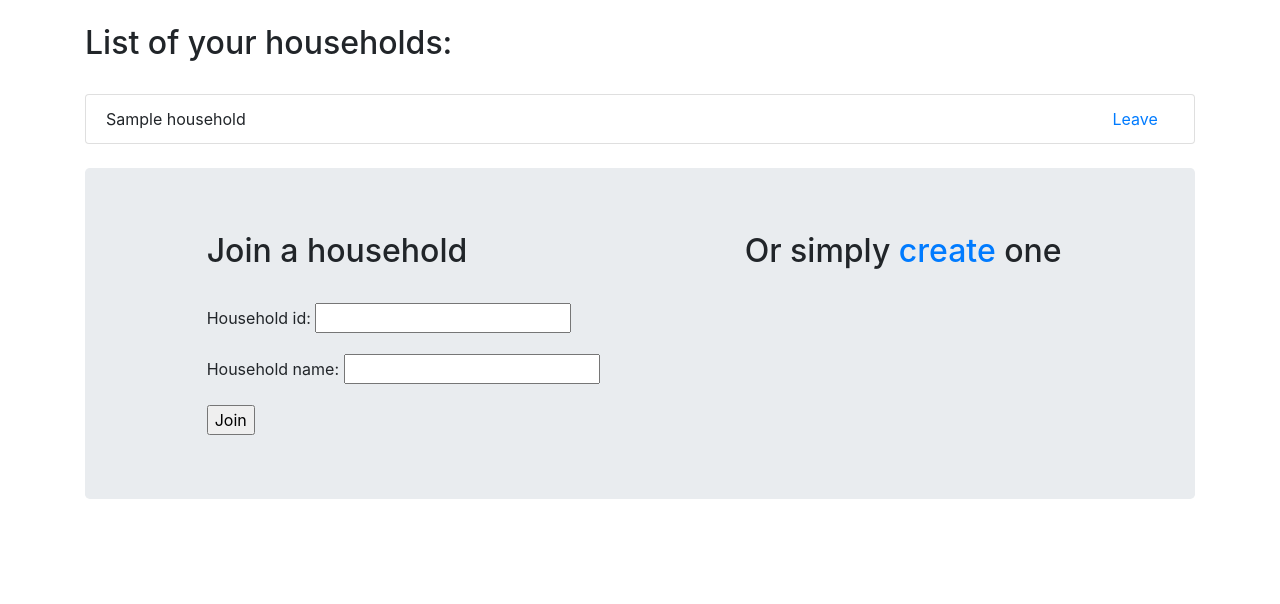
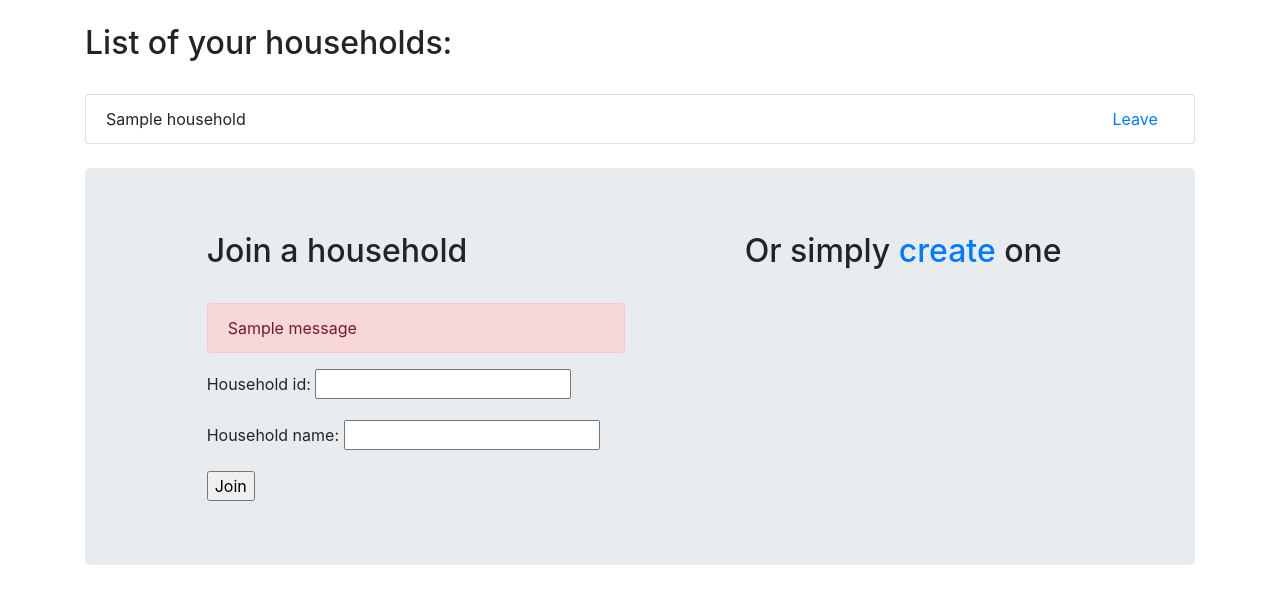
Before and after one commit to Seqrous/ThingsWeNeedRedefined, a Django app: a page that uses ThingsWeNeed/shopping_app/templates/shopping_app/household_list.html in a window 1280 px wide. Shown: the part 56-660 px from the top of the page. Run offline with Django 3.2, Linux system fonts and the light colour scheme; a user stored in the database is signed in; tables that the repository leaves empty hold one stand-in row (values such as "Sample post"); one stand-in notice (Sample message) is shown; some libraries are stand-ins or nearby versions.

Commit message:
Added error messages to join household form and improved validation for JoinHouseholdView

```diff
--- a/ThingsWeNeed/shopping_app/templates/shopping_app/household_list.html
+++ b/ThingsWeNeed/shopping_app/templates/shopping_app/household_list.html
@@ -28,15 +28,24 @@
     <div class='jumbotron'>
         <div class='row'>
             <div class='col-md-1'></div>
-            <div class='col-md-6'>
+            <div class='col-md-5'>
                 <h2>Join a household</h2>
                 <br>
+                {% if messages %}
+                    {% for message in messages %}
+                        <div class="alert alert-danger">
+                            {{ message|safe }}
+                        </div>
+                    {% endfor %}
+                {% endif %}
+
                 <form methods='POST' action="{% url 'shopping_app:household_join' username=user.username %}">
                     {{ form.as_p }}
                     {% csrf_token %}
                     <input type="submit" value='Join'>
                 </form>
             </div>
+            <div class='col-md-1'></div>
             <div class='col-md-5'>
                 <h2>Or simply <a href="{% url 'shopping_app:household_create' %}">create </a>one</h2>
             </div>
--- a/ThingsWeNeed/shopping_app/views.py
+++ b/ThingsWeNeed/shopping_app/views.py
@@ -109,13 +109,27 @@ class JoinHousehold(LoginRequiredMixin, RedirectView):
         return reverse('shopping_app:household_list', kwargs={'username':kwargs.get('username')})
 
     def get(self, request, *args, **kwargs):
-        household = get_object_or_404(models.Household, pk=request.GET['household_id'], slug=slugify(request.GET['household_name']))
+        form = forms.JoinHouseholdForm(request.GET)
 
-        if not request.user in household.members.all():
-            models.HouseholdMember.objects.create(user=self.request.user, household=household)
-            messages.success(self.request, "You are now a member")
+        # form validation
+        if form.is_valid():
+
+            # look for an object in the database
+            household = None
+            try:
+                household = models.Household.objects.filter(pk=form.cleaned_data.get('household_id'), name=form.cleaned_data.get('household_name')).get()
+            except models.Household.DoesNotExist:
+                messages.error(request, 'Household with such name and id does not exist')
+
+            # is household exists then try to join
+            if not household is None:
+                if not request.user in household.members.all():
+                    models.HouseholdMember.objects.create(user=self.request.user, household=household)
+                    messages.success(self.request, "You are now a member")
+                else:
+                    messages.warning(self.request, "You are already a member")
         else:
-            messages.warning(self.request, "You are already a member")
+            messages.error(request, 'The provided information is invalid')
 
         return super().get(request, *args, **kwargs)
 
```
